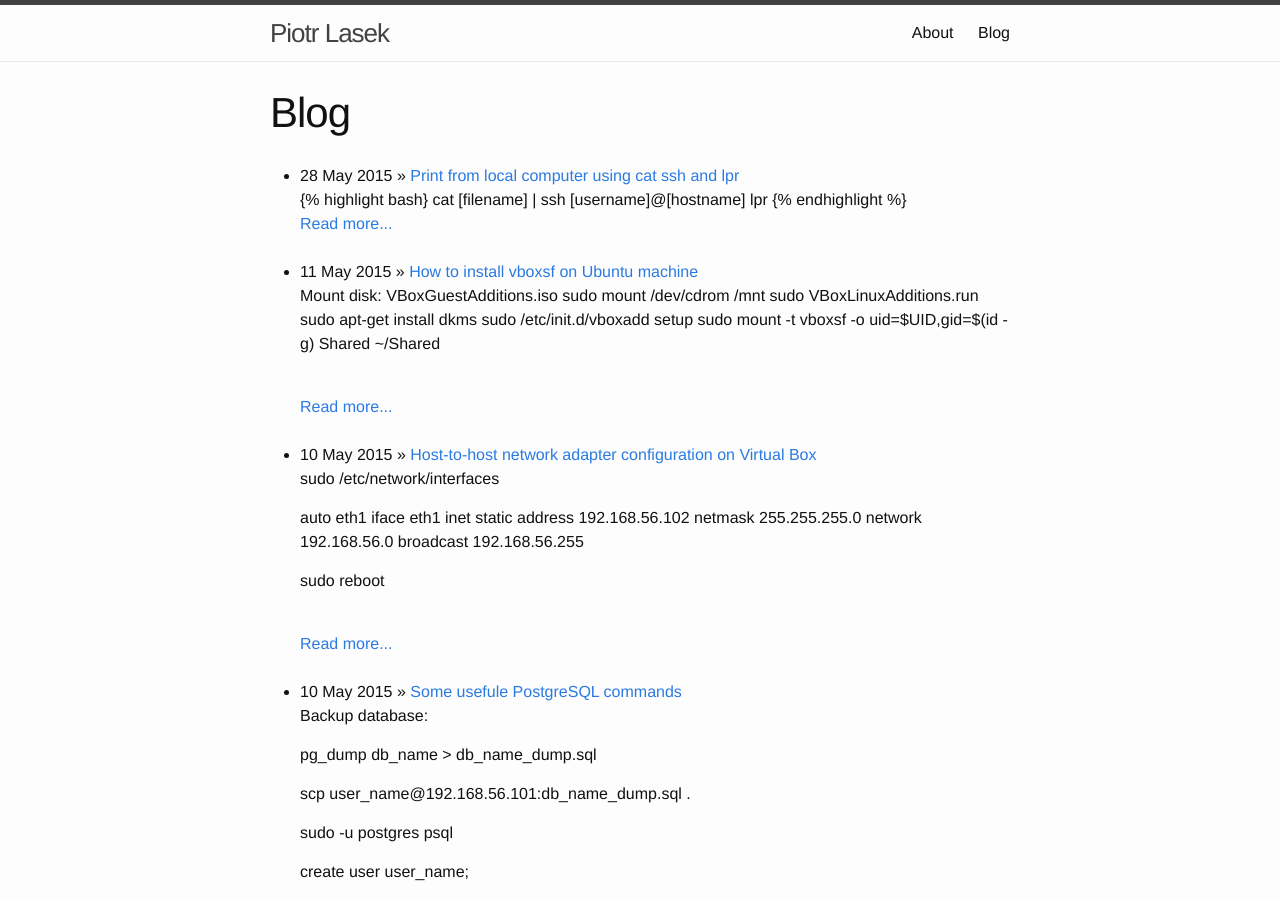
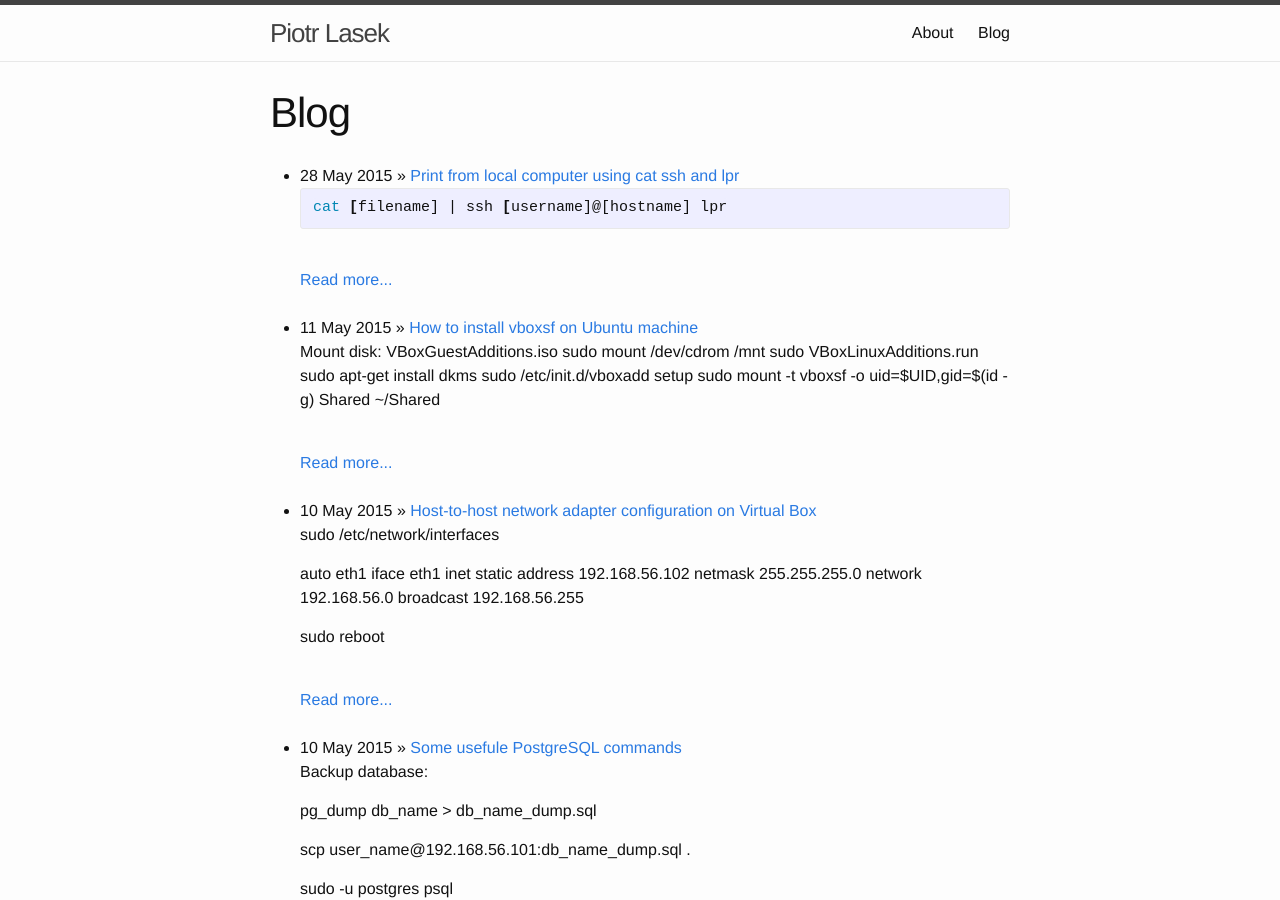
Before and after one commit to piotrlasek/piotrlasek.github.io, a Jekyll site: the page built from blog.md, in a window 1280 px wide and 900 px high. Built offline with Jekyll 4.4.1, drawn with Linux system fonts in a browser that asks for light colours.

Commit message:
some changes

```diff
--- a/_posts/2015-05-28-Print-from-local-computer-using-cat-ssh-and-lpr.markdown
+++ b/_posts/2015-05-28-Print-from-local-computer-using-cat-ssh-and-lpr.markdown
@@ -4,6 +4,6 @@ title: "Print from local computer using cat ssh and lpr"
 date: 2015-05-28 12:00:00
 categories:
 ---
-{% highlight bash}
+{% highlight bash %}
 cat [filename] | ssh [username]@[hostname] lpr
 {% endhighlight %}
```
